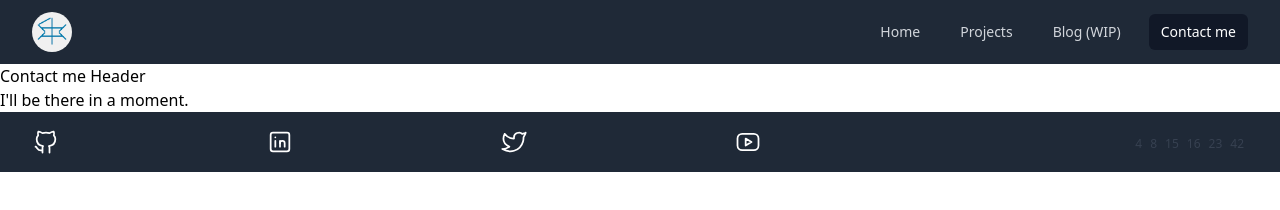
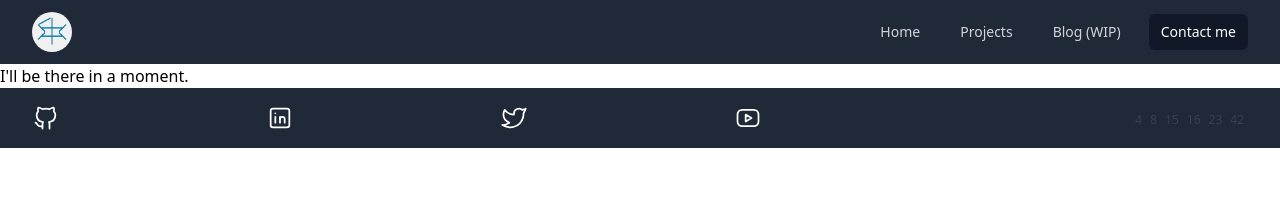
Before and after one commit to ailequal/ailequal.com, a Gatsby site: page /contact-me in a window 1280 px wide. Built offline with nearby package versions, Linux system fonts and the light colour scheme; Gatsby itself is replaced by a stand-in of ours.

Commit message:
Minor cleaning.

```diff
--- /dev/null
+++ b/src/features/contact-me/header.js
@@ -0,0 +1,9 @@
+import * as React from "react"
+
+const Header = () => {
+    return (
+        <div></div>
+    )
+}
+
+export default Header
--- a/src/pages/contact-me.js
+++ b/src/pages/contact-me.js
@@ -1,12 +1,14 @@
 import * as React from "react"
+import Header from "../features/contact-me/header";
 import Layout from "../shared/layout";
 
 const ContactMePage = () => {
     return (
         <Layout pageTitle='Contact me'>
-            <h1>Contact me Header</h1>
+            <Header></Header>
 
             <div>
+                {/* Contact me. */}
                 <p>
                     I'll be there in a moment.
                 </p>
--- a/src/pages/projects.js
+++ b/src/pages/projects.js
@@ -1,7 +1,7 @@
 import * as React from "react"
+import ContainerSmall from "../shared/container-small";
+import Header from "../features/projects/header";
 import Layout from "../shared/layout";
-import Header from "../features/projects/header";
-import ContainerSmall from "../shared/container-small";
 import LoremIpsum from "../shared/lorem-ipsum";
 
 const ProjectsPage = () => {
```
